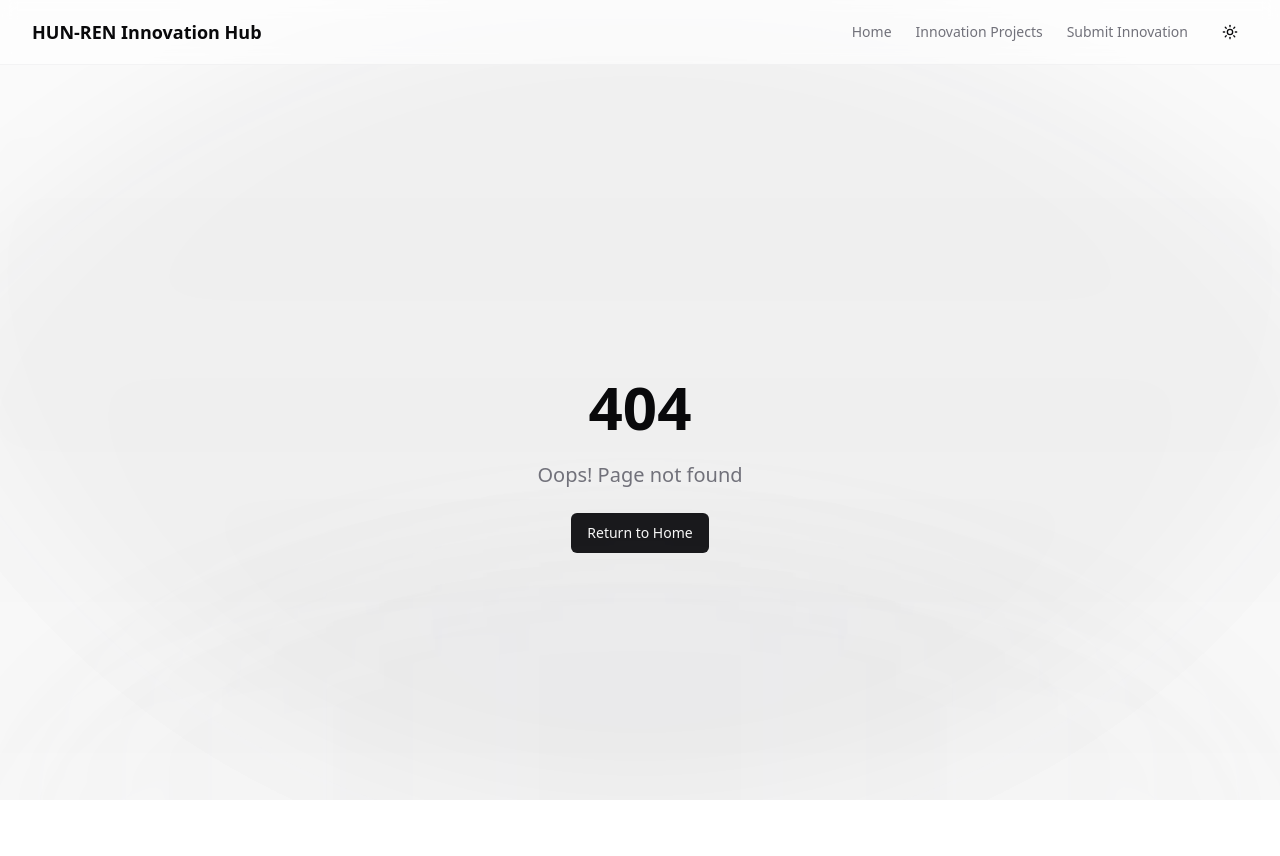
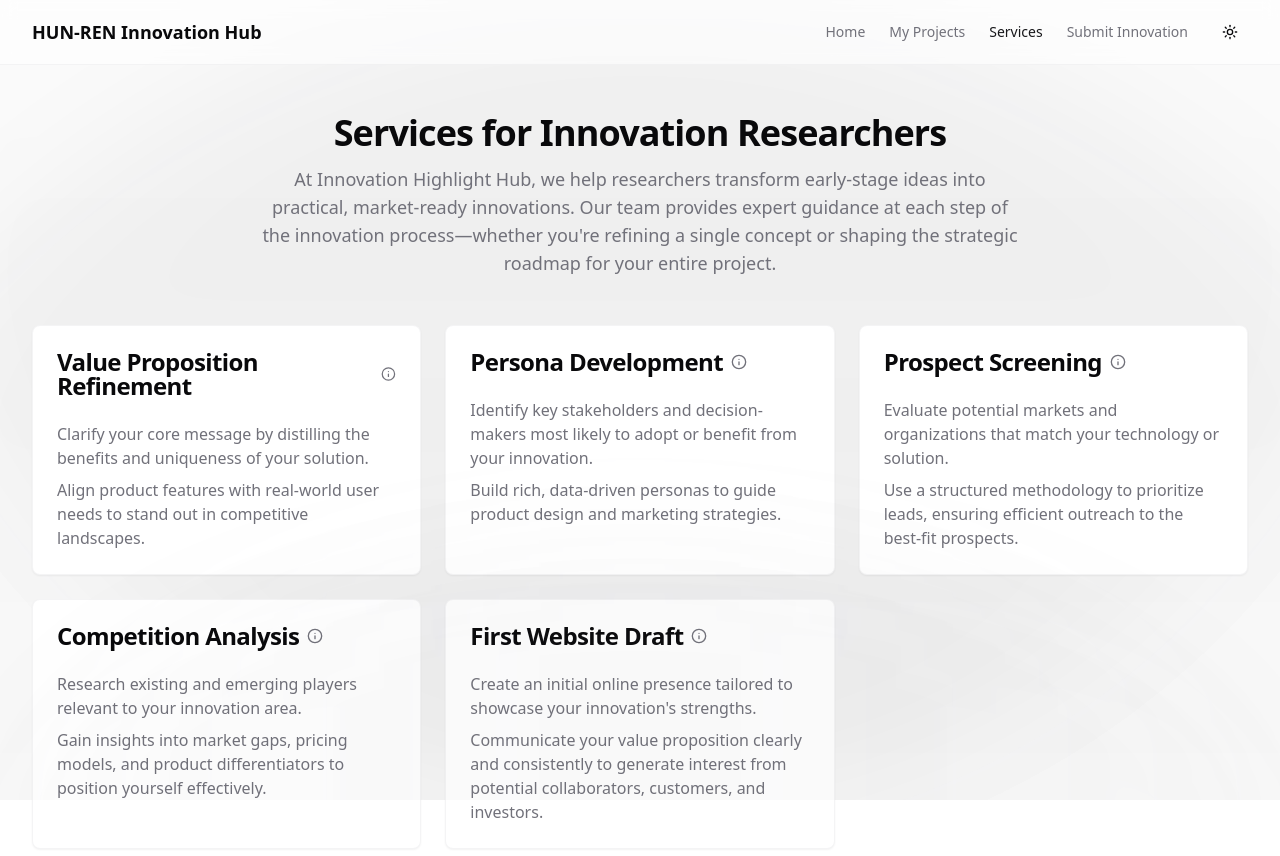
Before and after one commit to gz92/innovation-highlight-hub, a React (Vite) app: page /services in a window 1280 px wide. Before the commit this address had no page. Shown: the top 856 px of the page. Built offline with nearby package versions, Linux system fonts and the light colour scheme.

Commit message:
Update Navbar and add Services page
- Rename "Innovation Projects" to "My Projects" in the Navbar.
- Add a new "Services" menu item and page with provided content.

```diff
--- a/src/App.tsx
+++ b/src/App.tsx
@@ -11,6 +11,7 @@ import Home from "./pages/Home";
 import ProjectBrowser from "./pages/ProjectBrowser";
 import Index from "./pages/Index";
 import SubmitInnovation from "./pages/SubmitInnovation";
+import Services from "./pages/Services";
 import NotFound from "./pages/NotFound";
 
 const queryClient = new QueryClient();
@@ -29,6 +30,7 @@ const App = () => (
               <Route path="/projects" element={<ProjectBrowser />} />
               <Route path="/project-details" element={<Index />} />
               <Route path="/submit" element={<SubmitInnovation />} />
+              <Route path="/services" element={<Services />} />
               {/* ADD ALL CUSTOM ROUTES ABOVE THE CATCH-ALL "*" ROUTE */}
               <Route path="*" element={<NotFound />} />
             </Routes>
--- a/src/components/Navbar.tsx
+++ b/src/components/Navbar.tsx
@@ -8,7 +8,8 @@ export function Navbar() {
 
   const navItems = [
     { path: "/", label: "Home" },
-    { path: "/projects", label: "Innovation Projects" },
+    { path: "/projects", label: "My Projects" },
+    { path: "/services", label: "Services" },
     { path: "/submit", label: "Submit Innovation" },
   ];
 
--- /dev/null
+++ b/src/pages/Services.tsx
@@ -0,0 +1,93 @@
+
+import { Card, CardContent, CardDescription, CardHeader, CardTitle } from "@/components/ui/card";
+import {
+  Tooltip,
+  TooltipContent,
+  TooltipProvider,
+  TooltipTrigger,
+} from "@/components/ui/tooltip";
+import { Info } from "lucide-react";
+
+export default function Services() {
+  const services = [
+    {
+      title: "Value Proposition Refinement",
+      description: [
+        "Clarify your core message by distilling the benefits and uniqueness of your solution.",
+        "Align product features with real-world user needs to stand out in competitive landscapes."
+      ]
+    },
+    {
+      title: "Persona Development",
+      description: [
+        "Identify key stakeholders and decision-makers most likely to adopt or benefit from your innovation.",
+        "Build rich, data-driven personas to guide product design and marketing strategies."
+      ]
+    },
+    {
+      title: "Prospect Screening",
+      description: [
+        "Evaluate potential markets and organizations that match your technology or solution.",
+        "Use a structured methodology to prioritize leads, ensuring efficient outreach to the best-fit prospects."
+      ]
+    },
+    {
+      title: "Competition Analysis",
+      description: [
+        "Research existing and emerging players relevant to your innovation area.",
+        "Gain insights into market gaps, pricing models, and product differentiators to position yourself effectively."
+      ]
+    },
+    {
+      title: "First Website Draft",
+      description: [
+        "Create an initial online presence tailored to showcase your innovation's strengths.",
+        "Communicate your value proposition clearly and consistently to generate interest from potential collaborators, customers, and investors."
+      ]
+    }
+  ];
+
+  return (
+    <div className="container py-12">
+      <div className="mb-12 text-center">
+        <h1 className="text-4xl font-bold tracking-tight text-foreground mb-3">
+          Services for Innovation Researchers
+        </h1>
+        <p className="text-lg text-muted-foreground max-w-3xl mx-auto">
+          At Innovation Highlight Hub, we help researchers transform early-stage ideas into practical, market-ready innovations.
+          Our team provides expert guidance at each step of the innovation process—whether you're refining a single concept or
+          shaping the strategic roadmap for your entire project.
+        </p>
+      </div>
+
+      <div className="grid grid-cols-1 md:grid-cols-2 xl:grid-cols-3 gap-6">
+        {services.map((service, index) => (
+          <Card key={index} className="h-full border border-border/40 shadow-sm hover:shadow-md transition-shadow duration-300">
+            <CardHeader>
+              <CardTitle className="flex items-center">
+                {service.title}
+                <TooltipProvider>
+                  <Tooltip>
+                    <TooltipTrigger asChild>
+                      <Info className="h-4 w-4 ml-2 text-muted-foreground" />
+                    </TooltipTrigger>
+                    <TooltipContent>
+                      <p className="max-w-xs">Connect with us to learn more about our {service.title.toLowerCase()} service</p>
+                    </TooltipContent>
+                  </Tooltip>
+                </TooltipProvider>
+              </CardTitle>
+            </CardHeader>
+            <CardContent>
+              <ul className="space-y-2">
+                {service.description.map((point, i) => (
+                  <li key={i} className="text-muted-foreground">{point}</li>
+                ))}
+              </ul>
+            </CardContent>
+          </Card>
+        ))}
+      </div>
+    </div>
+  );
+}
```
